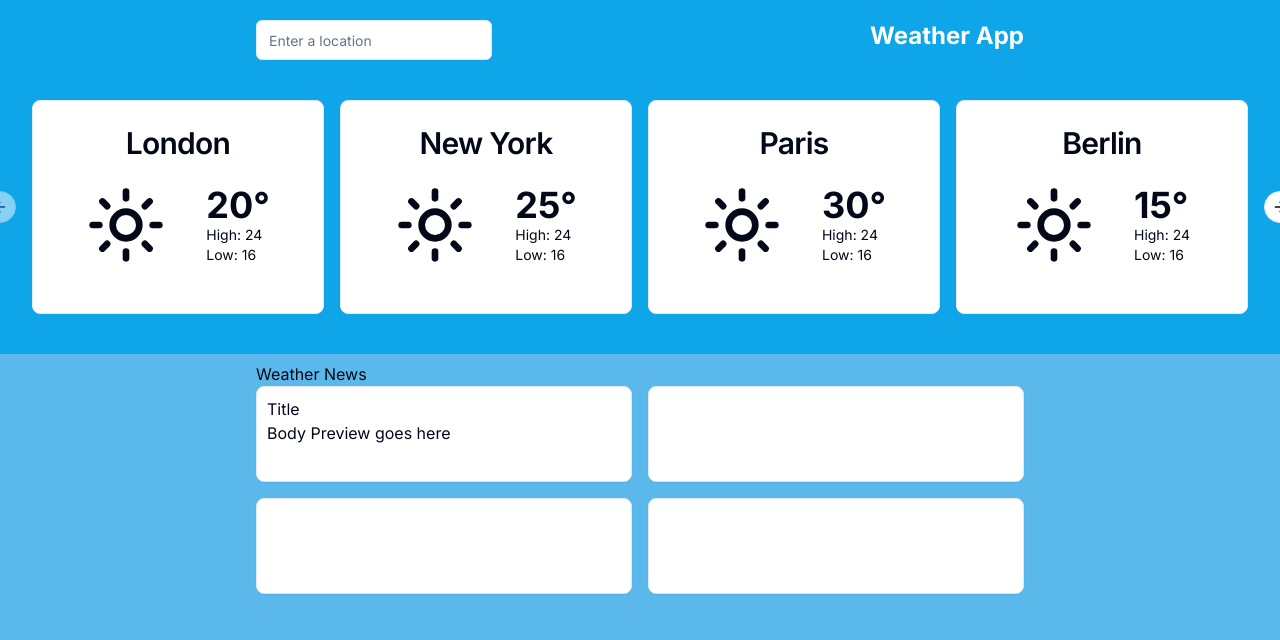
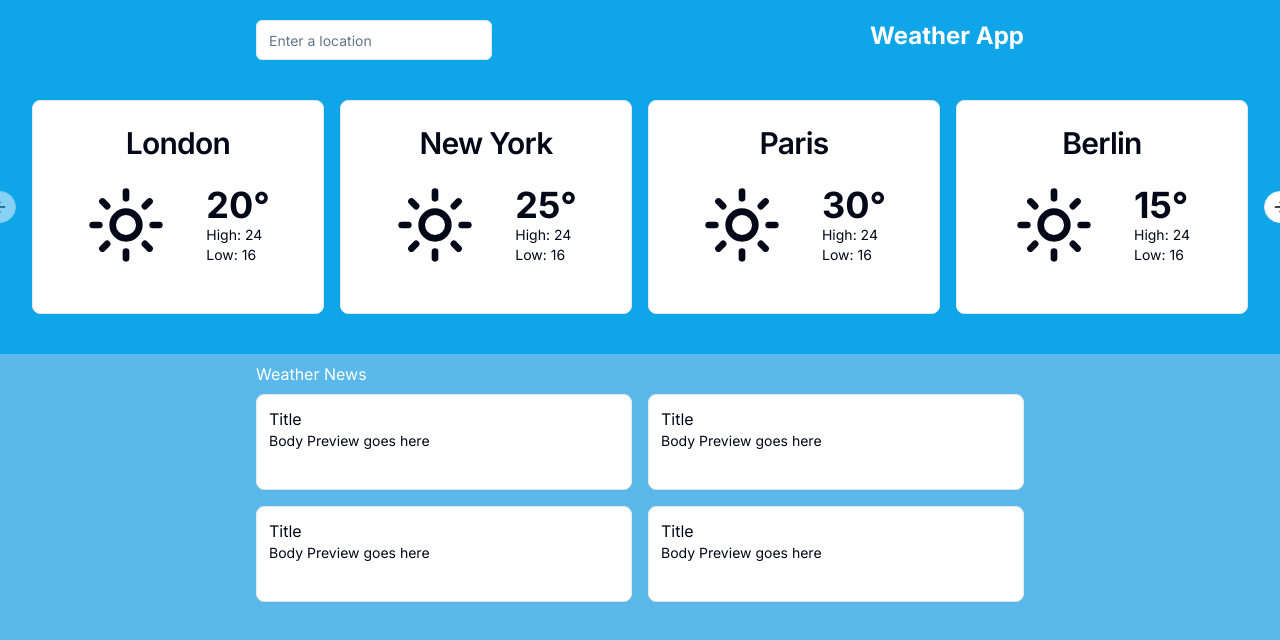
Before and after one commit to emersonh-xyz/weather-app, a Next.js app: page / in a window 1280 px wide. Shown: the top 640 px of the page. Built offline with nearby package versions, Linux system fonts and the light colour scheme.

Commit message:
Update styling in globals.css and page.tsx

```diff
--- a/src/app/globals.css
+++ b/src/app/globals.css
@@ -83,6 +83,6 @@
     @apply p-1;
   }
   .news-card {
-    @apply p-2.5 h-24;
+    @apply p-3 h-24;
   }
 }
--- a/src/app/page.tsx
+++ b/src/app/page.tsx
@@ -29,15 +29,24 @@ export default function Home() {
       </section>
       <section className="bg-[#5BB8EB] w-full h-screen">
         <div className="px-8 sm:px-16 xl:px-64 pt-2">
-          <h1>Weather News</h1>
-          <div className="grid grid-cols-1 md:grid-cols-2 gap-4">
+          <h1 className="text-white">Weather News</h1>
+          <div className="grid grid-cols-1 md:grid-cols-2 gap-4 pt-2">
             <Card className="news-card">
               <p>Title</p>
-              <p>Body Preview goes here</p>
+              <p className="text-sm">Body Preview goes here</p>
             </Card>
-            <Card className="news-card"></Card>
-            <Card className="news-card"></Card>
-            <Card className="news-card"></Card>
+            <Card className="news-card">
+              <p>Title</p>
+              <p className="text-sm">Body Preview goes here</p>
+            </Card>
+            <Card className="news-card">
+              <p>Title</p>
+              <p className="text-sm">Body Preview goes here</p>
+            </Card>
+            <Card className="news-card">
+              <p>Title</p>
+              <p className="text-sm">Body Preview goes here</p>
+            </Card>
           </div>
         </div>
       </section>
```
